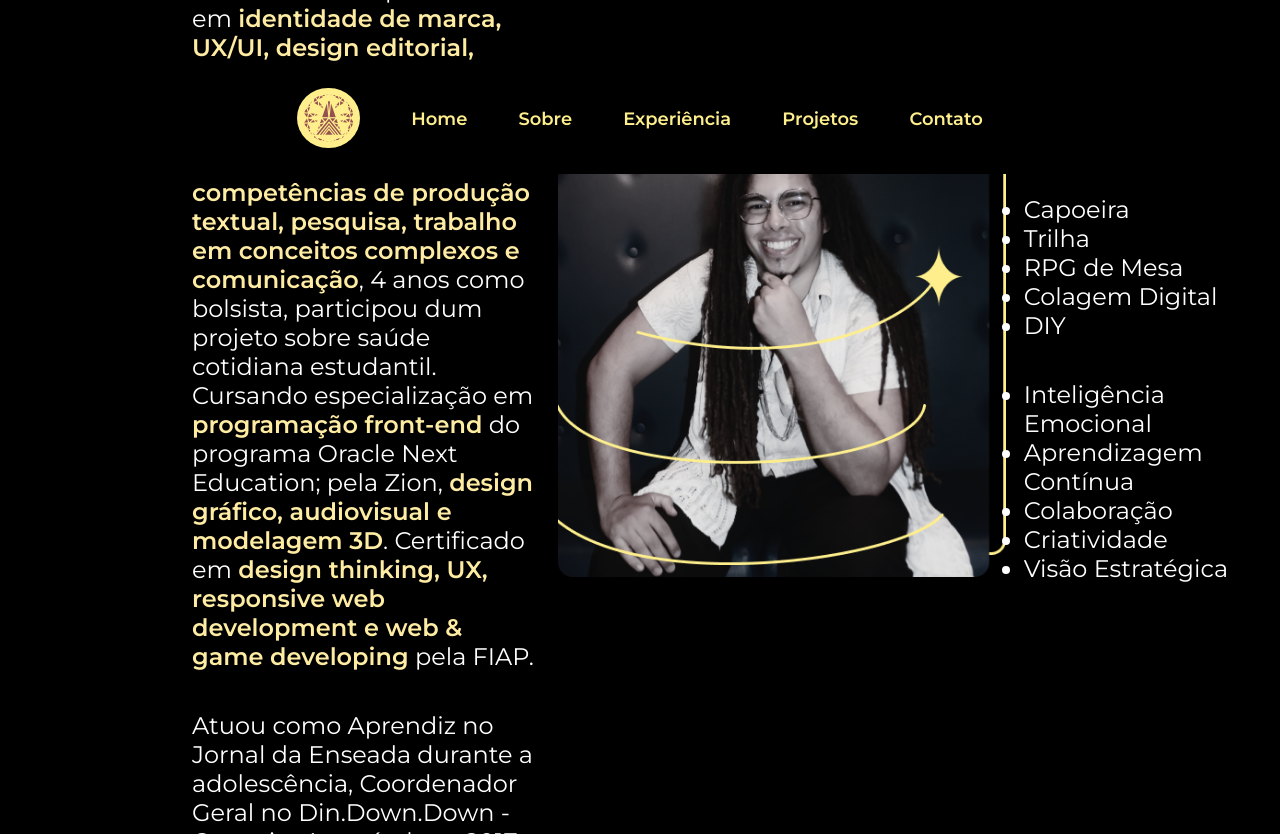
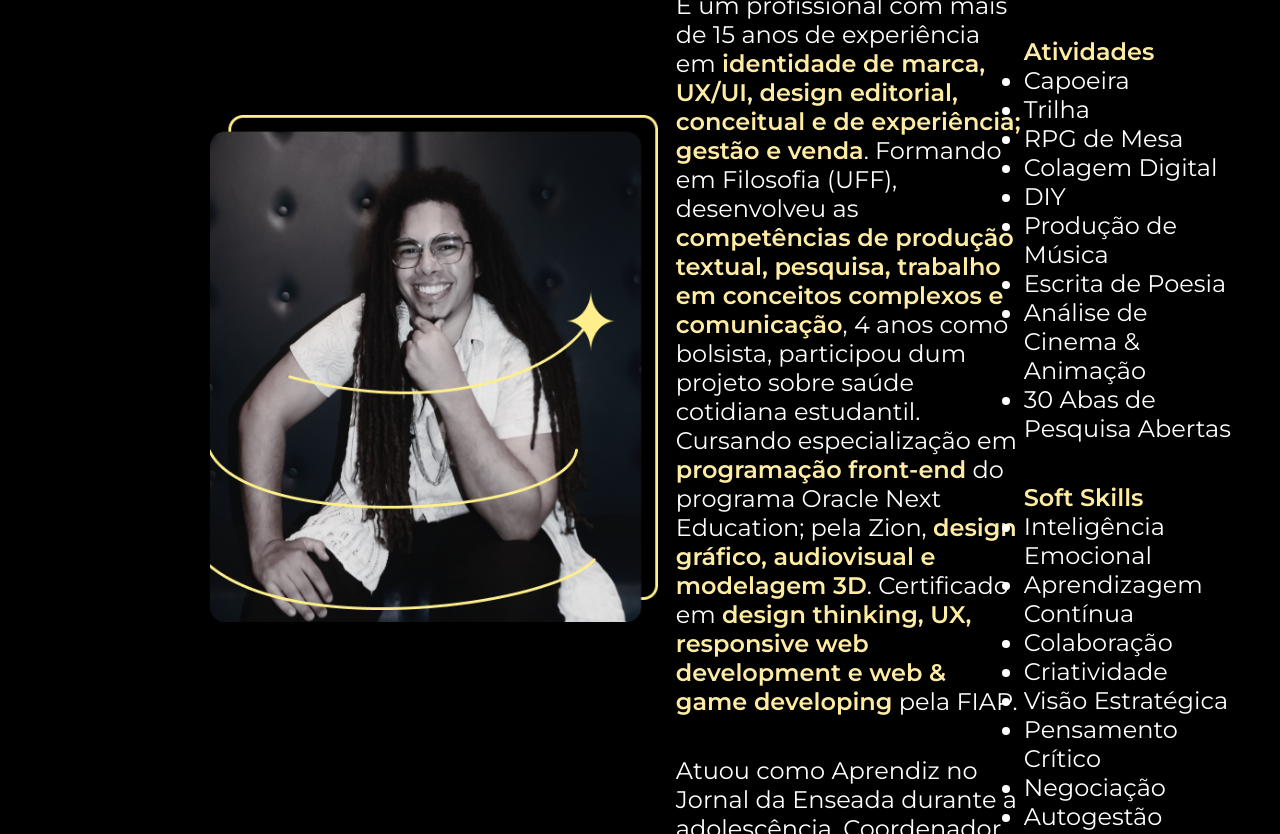
Before and after one commit to ariompf/portfolio, a plain HTML site: page about.html in a window 1280 px wide. Shown: the part 626-1460 px from the top of the page. Drawn offline with nearby package versions, Linux system fonts and the light colour scheme.

Commit message:
responsividade menu, add Atividades e Soft Skills

```diff
--- a/about.html
+++ b/about.html
@@ -27,24 +27,33 @@
             <p class="apresentacao__conteudo__texto">É um profissional com mais de 15 anos de experiência em <strong class="texto-destaque">identidade de marca, UX/UI, design editorial, conceitual e de experiência; gestão e venda</strong>. Formando em Filosofia (UFF), desenvolveu as <strong class="texto-destaque">competências de produção textual, pesquisa, trabalho em conceitos complexos e comunicação</strong>, 4 anos como bolsista, participou dum projeto sobre saúde cotidiana estudantil. Cursando especialização em <strong class="texto-destaque">programação front-end</strong> do programa Oracle Next Education; pela Zion, <strong class="texto-destaque">design gráfico, audiovisual e modelagem 3D</strong>. Certificado em <strong class="texto-destaque">design thinking, UX, responsive web development e web & game developing</strong> pela FIAP.</p>
             <p class="apresentacao__conteudo__texto">Atuou como Aprendiz no Jornal da Enseada durante a adolescência, Coordenador Geral no Din.Down.Down - Capoeira Acessível em 2017, também como voluntário, e é um Empreendedor Individual sob a marca pessoa <strong class="texto-destaque">Pimenta Raiz</strong>. Finalista nos hackathons da 42 Rio e Autismo Tech com inovação, ambos em 2023. Hoje também é voluntário na Comissão Consultiva do Autismo Tech 2024.</p>
         </section>
-        <img class="apresentacao__imagem" src="./assets/perfil curriculo1 pb.png" alt="Foto em escala de cinza de Ariom Pimenta, uma pessoa negra de óculos e dreadlocks compridos, com blusa e colete brancos, calça preta, cabelo solto, sentada de frente pra câmera com a mão no queixo e sorrindo, embaixo de um foco de luz amarela e ao fundo uma parede alcochoada azul escuro.">
         <section class="apresentacao__conteudo">
             <h1 class="apresentacao__conteudo__titulo">Conheça mais:</h1>
             <ul class="apresentacao__conteudo__texto" id="hobbies">
+                <label for="hobbies"><strong class="texto-destaque">Atividades</strong></label>
                 <li>Capoeira</li>
                 <li>Trilha</li>
                 <li>RPG de Mesa</li>
                 <li>Colagem Digital</li>
                 <li>DIY</li>
+                <li>Produção de Música</li>
+                <li>Escrita de Poesia</li>
+                <li>Análise de Cinema & Animação</li>
+                <li>30 Abas de Pesquisa Abertas</li>
             </ul>
             <ul class="apresentacao__conteudo__texto" id="softskills">
+                <label for="softskills"><strong class="texto-destaque">Soft Skills</strong></label>
                 <li>Inteligência Emocional</li>
                 <li>Aprendizagem Contínua</li>
                 <li>Colaboração</li>
                 <li>Criatividade</li>
                 <li>Visão Estratégica</li>
+                <li>Pensamento Crítico</li>
+                <li>Negociação</li>
+                <li>Autogestão</li>
             </ul>
         </section>
+        <img class="apresentacao__imagem" src="./assets/perfil curriculo1 pb.png" alt="Foto em escala de cinza de Ariom Pimenta, uma pessoa negra de óculos e dreadlocks compridos, com blusa e colete brancos, calça preta, cabelo solto, sentada de frente pra câmera com a mão no queixo e sorrindo, embaixo de um foco de luz amarela e ao fundo uma parede alcochoada azul escuro.">
       <!-- Podendo também "Um pouco de história" com curiosidades e detalhes das jornadas da vida -->
     </main>
     <footer class="rodape">
--- a/styles/layout.css
+++ b/styles/layout.css
@@ -59,8 +59,8 @@ body {
     display: flex;
     align-items: center;
     justify-content: space-between;
-    flex-direction: column-reverse;
-    padding: 3% 5%;
+    flex-direction: column;
+    padding: 5% 5%;
 }
 
 .apresentacao__conteudo {
@@ -68,6 +68,7 @@ body {
     display: flex;
     flex-direction: column;
     gap: 2.5rem;
+    padding: 5% 0%;
 }
 
 .apresentacao__links {
@@ -81,6 +82,7 @@ body {
 .apresentacao__imagem {
     margin: 2%;
     width: 50%;
+    order: -1;
 }
 
 .rodape {
@@ -88,10 +90,33 @@ body {
 }
 
 @media (min-width: 834px) {
-
+    .cabecalho {
+        bottom: auto;
+        left: 0%;
+        height: 100%;
+        width: auto;
+        padding: 10px;
+    }
+    .cabecalho__menu {
+        flex-direction: column;
+        gap: 20px;
+    }
 }
 
 @media (min-width: 1200px) {
+    .cabecalho {
+        left: auto;
+        top: 0%;
+        height: auto;
+        width: 100%;
+    }
+    .cabecalho__menu {
+        display: flex;
+        flex-direction: row;
+        justify-content: center;
+        align-items: center;
+        gap: 0px;
+    }
     .apresentacao {
         flex-direction: row;
         padding: 10% 15%;
```
